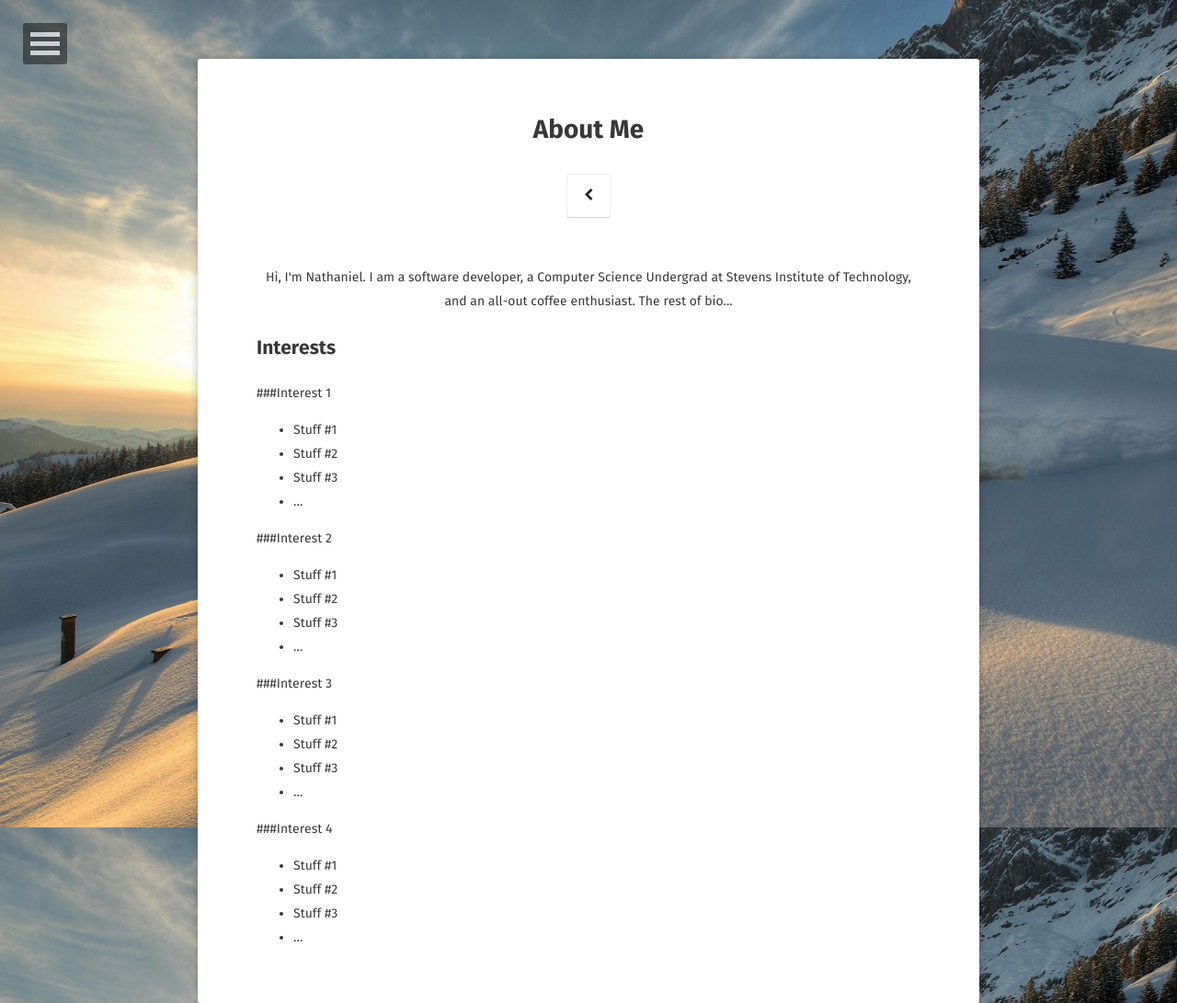
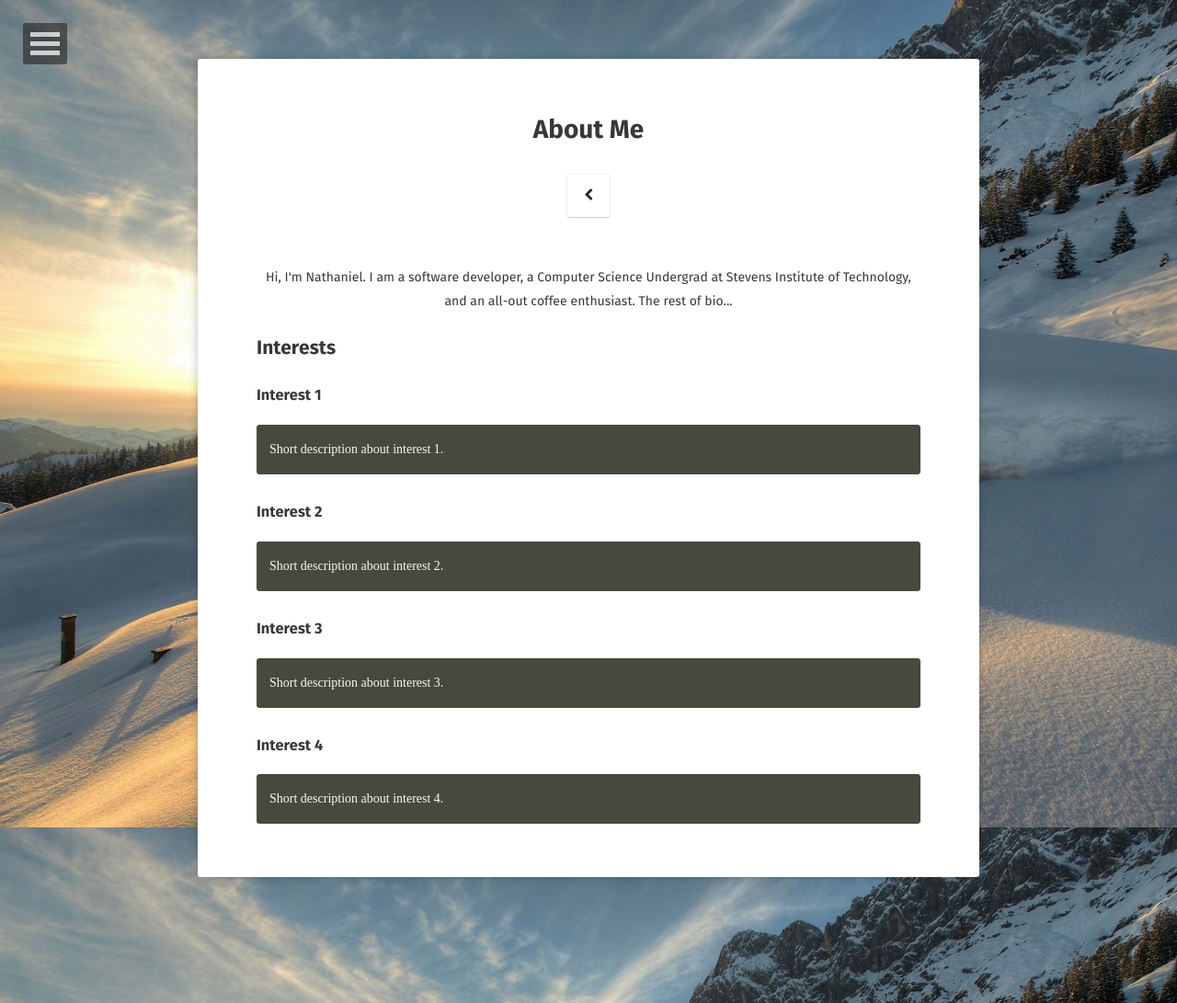
Before and after one commit to nburgdorfer/sample_website, a Jekyll site: the page built from about/index.md, in a window 1280 px wide. Shown: the whole page at 92% size. Built offline with Jekyll 4.4.1, drawn with Linux system fonts in a browser that asks for light colours; some web fonts are replaced.

Commit message:
about ppage update

```diff
--- a/about/index.md
+++ b/about/index.md
@@ -9,26 +9,14 @@ comments: false
 <center>Hi, I'm Nathaniel. I am a software developer, a Computer Science Undergrad at Stevens Institute of Technology, and an all-out coffee enthusiast. The rest of bio...</center>
 
 ## Interests
-###Interest 1
-* Stuff #1
-* Stuff #2
-* Stuff #3
-* ...
+### Interest 1
+    Short description about interest 1.
 
-###Interest 2
-* Stuff #1
-* Stuff #2
-* Stuff #3
-* ...
+### Interest 2
+    Short description about interest 2.
 
-###Interest 3
-* Stuff #1
-* Stuff #2
-* Stuff #3
-* ...
+### Interest 3
+    Short description about interest 3.
 
-###Interest 4
-* Stuff #1
-* Stuff #2
-* Stuff #3
-* ...
+### Interest 4
+    Short description about interest 4.
```
Also changed, not shown: 1 other file.
